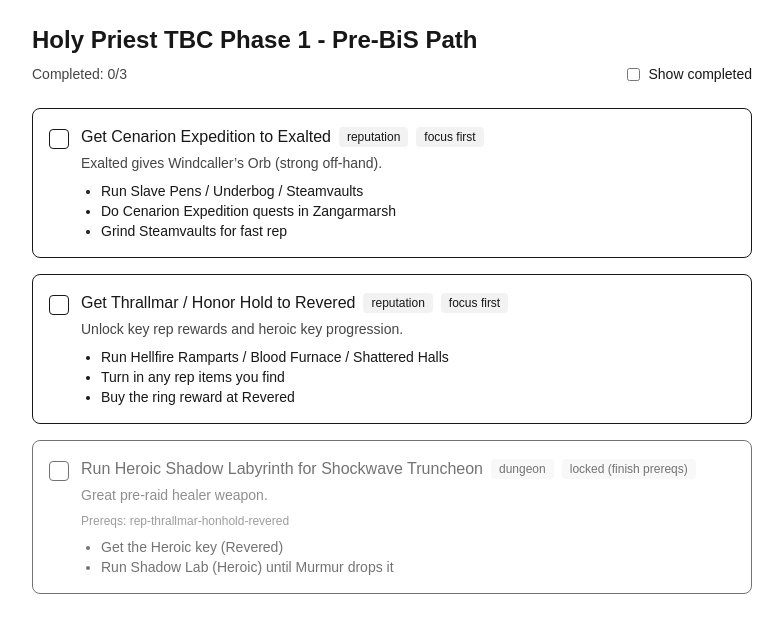
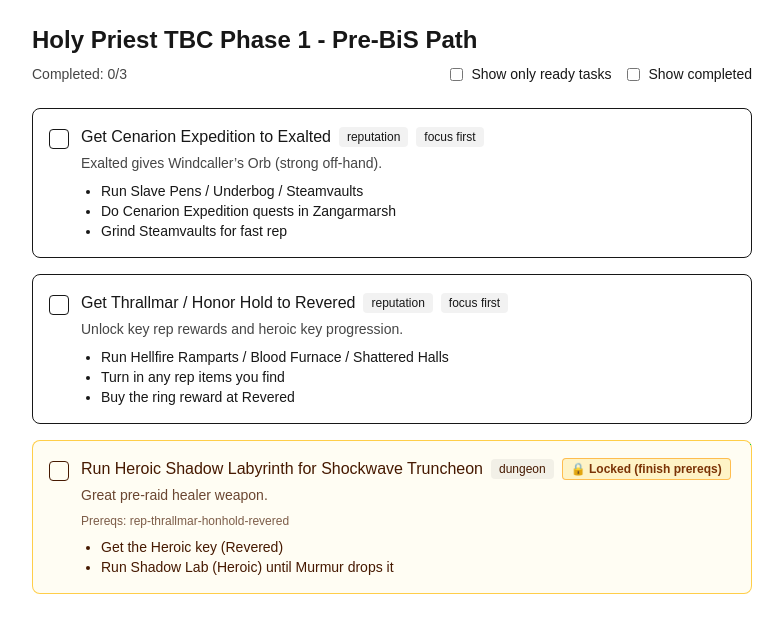
Before and after one commit to Herrcorner/wow-checklist, a Next.js app: page / in a window 1280 px wide. Shown: the top 632 px of the page, without its empty margins (248-1031 px from the left). Built offline with nearby package versions, Linux system fonts and the light colour scheme.

Commit message:
Add ready-only filter and clearer locked styling

```diff
--- a/src/app/page.tsx
+++ b/src/app/page.tsx
@@ -1,6 +1,6 @@
 "use client";
 
-import { useEffect, useMemo, useState } from "react";
+import { useCallback, useMemo, useState } from "react";
 import checklist from "@/data/checklist.json";
 
 type Task = {
@@ -16,18 +16,17 @@
 export default function Home() {
   const tasks = (checklist as { title: string; tasks: Task[] }).tasks;
 
-  const [done, setDone] = useState<Record<string, boolean>>({});
+  const [done, setDone] = useState<Record<string, boolean>>(() => {
+    if (typeof window === "undefined") return {};
+    try {
+      const saved = window.localStorage.getItem("done");
+      return saved ? JSON.parse(saved) : {};
+    } catch {
+      return {};
+    }
+  });
   const [showCompleted, setShowCompleted] = useState(false);
-
-  // Load completion state once on client
-  useEffect(() => {
-    try {
-      const saved = localStorage.getItem("done");
-      if (saved) setDone(JSON.parse(saved));
-    } catch {
-      // ignore
-    }
-  }, []);
+  const [showReadyOnly, setShowReadyOnly] = useState(false);
 
   const setDoneAndPersist = (next: Record<string, boolean>) => {
     setDone(next);
@@ -39,13 +38,16 @@
     setDoneAndPersist(next);
   };
 
-  const isReady = (t: Task) =>
-    (t.prerequisites ?? []).every((p) => done[p] === true);
+  const isReady = useCallback(
+    (t: Task) => (t.prerequisites ?? []).every((p) => done[p] === true),
+    [done],
+  );
 
   const visibleTasks = useMemo(() => {
     const base = showCompleted ? tasks : tasks.filter((t) => !done[t.id]);
+    const filtered = showReadyOnly ? base.filter((t) => isReady(t)) : base;
 
-    return [...base].sort((a, b) => {
+    return [...filtered].sort((a, b) => {
       const af = a.focusFirst ? 1 : 0;
       const bf = b.focusFirst ? 1 : 0;
       if (af !== bf) return bf - af;
@@ -56,7 +58,7 @@
 
       return a.title.localeCompare(b.title);
     });
-  }, [tasks, done, showCompleted]);
+  }, [tasks, done, showCompleted, showReadyOnly, isReady]);
 
   const completedCount = tasks.filter((t) => done[t.id]).length;
 
@@ -69,6 +71,15 @@
           Completed: {completedCount}/{tasks.length}
         </p>
 
+        <div className="flex items-center gap-4">
+          <label className="flex items-center gap-2 text-sm">
+            <input
+              type="checkbox"
+              checked={showReadyOnly}
+              onChange={(e) => setShowReadyOnly(e.target.checked)}
+            />
+            Show only ready tasks
+          </label>
           <label className="flex items-center gap-2 text-sm">
             <input
               type="checkbox"
@@ -77,6 +88,7 @@
             />
             Show completed
           </label>
+        </div>
       </div>
 
       <div className="mt-6 space-y-4">
@@ -88,7 +100,9 @@
             <div
               key={t.id}
               className={`rounded-lg border p-4 ${
-                !ready ? "opacity-60" : ""
+                !ready
+                  ? "border-amber-400/70 bg-amber-50/60 text-amber-950"
+                  : ""
               }`}
             >
               <div className="flex items-start gap-3">
@@ -115,8 +129,8 @@
                     )}
 
                     {!ready && (
-                      <span className="rounded bg-black/5 px-2 py-0.5 text-xs">
-                        locked (finish prereqs)
+                      <span className="rounded border border-amber-500/60 bg-amber-100 px-2 py-0.5 text-xs font-semibold text-amber-900">
+                        🔒 Locked (finish prereqs)
                       </span>
                     )}
                   </div>
```
Lines whose indentation alone changed are shown as unchanged.
